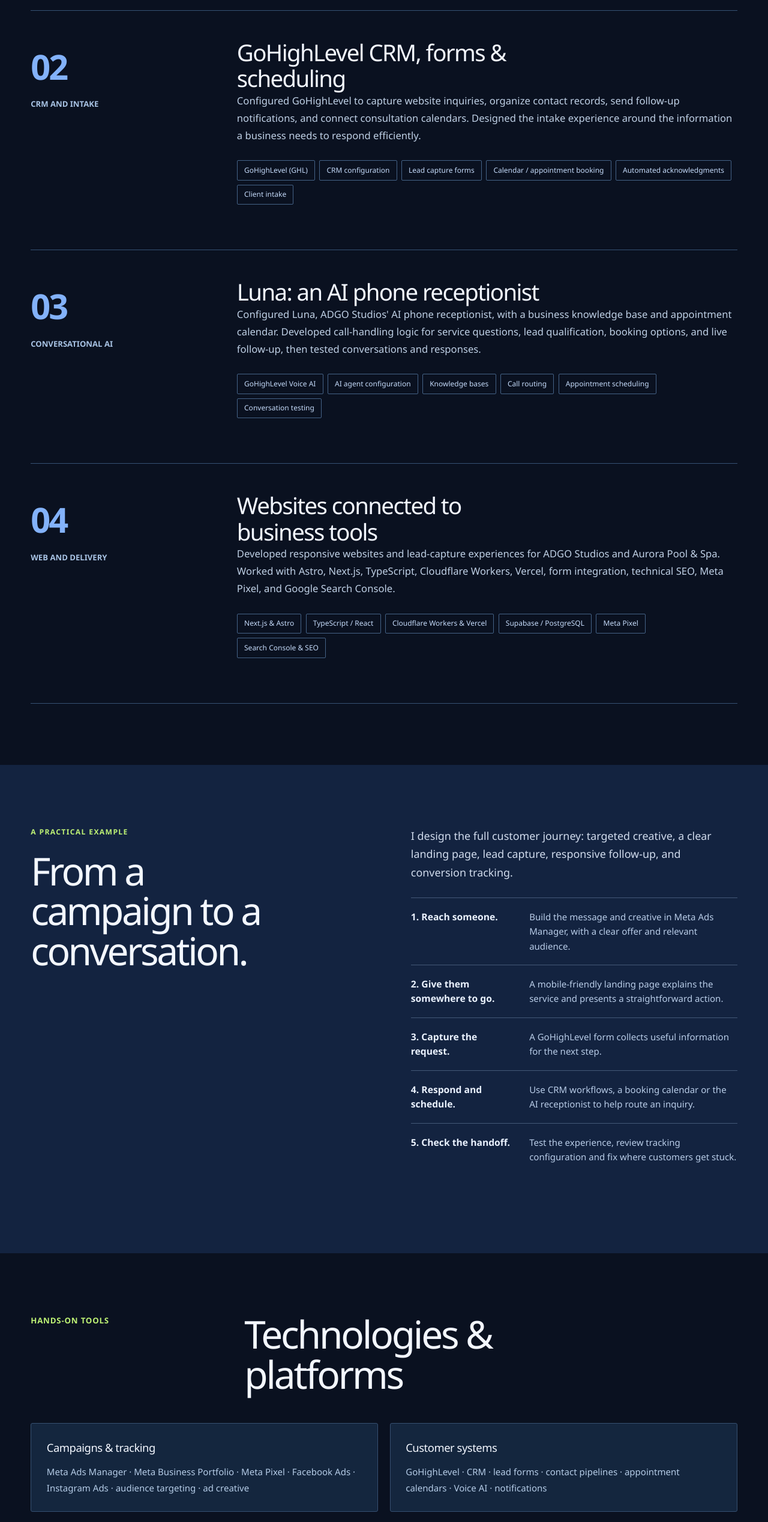
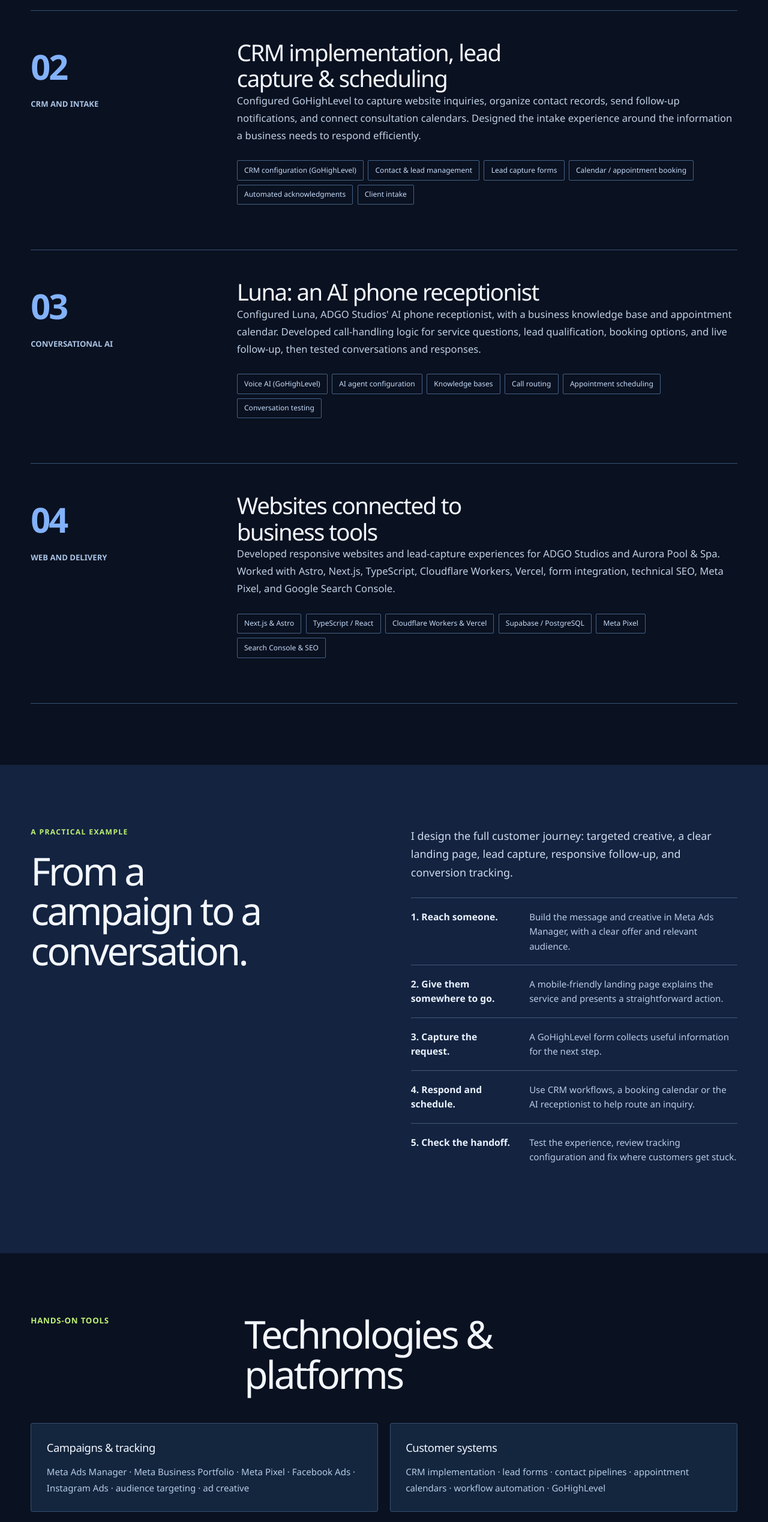
Before and after one commit to hellsangel05/portfolio-site, a Next.js app: page /ai-automation in a window 1280 px wide. Shown: the part 1574-4111 px from the top of the page at 60% size. Built offline with nearby package versions, Linux system fonts and the light colour scheme.

Commit message:
Present CRM implementation as a transferable skill

```diff
--- a/app/ai-automation/page.tsx
+++ b/app/ai-automation/page.tsx
@@ -3,20 +3,20 @@
 
 export const metadata: Metadata = {
   title: "AI & Automation | Web, CRM, Paid Media",
-  description: "Hands-on work by Angel Gonzalez across Meta Ads Manager, GoHighLevel CRM, voice AI, AI-assisted development and business workflow automation.",
+  description: "Hands-on work by Angel Gonzalez across Meta Ads Manager, CRM implementation, Voice AI, web development and customer workflow automation.",
   alternates: { canonical: "/ai-automation" },
 };
 
 const systems = [
   { number: "01", area: "Paid media", title: "Meta Ads Manager & campaign execution", detail: "Launched an English- and Spanish-language Facebook and Instagram campaign for ADGO Studios targeting businesses in the San Fernando Valley. Developed ad messaging and creatives, configured audience targeting, set up the campaign in Meta Ads Manager, and reviewed delivery.", evidence: ["Meta Ads Manager", "Facebook & Instagram advertising", "English / Spanish creative", "Audience targeting", "Campaign setup & delivery"] },
-  { number: "02", area: "CRM and intake", title: "GoHighLevel CRM, forms & scheduling", detail: "Configured GoHighLevel to capture website inquiries, organize contact records, send follow-up notifications, and connect consultation calendars. Designed the intake experience around the information a business needs to respond efficiently.", evidence: ["GoHighLevel (GHL)", "CRM configuration", "Lead capture forms", "Calendar / appointment booking", "Automated acknowledgments", "Client intake"] },
-  { number: "03", area: "Conversational AI", title: "Luna: an AI phone receptionist", detail: "Configured Luna, ADGO Studios' AI phone receptionist, with a business knowledge base and appointment calendar. Developed call-handling logic for service questions, lead qualification, booking options, and live follow-up, then tested conversations and responses.", evidence: ["GoHighLevel Voice AI", "AI agent configuration", "Knowledge bases", "Call routing", "Appointment scheduling", "Conversation testing"] },
+  { number: "02", area: "CRM and intake", title: "CRM implementation, lead capture & scheduling", detail: "Configured GoHighLevel to capture website inquiries, organize contact records, send follow-up notifications, and connect consultation calendars. Designed the intake experience around the information a business needs to respond efficiently.", evidence: ["CRM configuration (GoHighLevel)", "Contact & lead management", "Lead capture forms", "Calendar / appointment booking", "Automated acknowledgments", "Client intake"] },
+  { number: "03", area: "Conversational AI", title: "Luna: an AI phone receptionist", detail: "Configured Luna, ADGO Studios' AI phone receptionist, with a business knowledge base and appointment calendar. Developed call-handling logic for service questions, lead qualification, booking options, and live follow-up, then tested conversations and responses.", evidence: ["Voice AI (GoHighLevel)", "AI agent configuration", "Knowledge bases", "Call routing", "Appointment scheduling", "Conversation testing"] },
   { number: "04", area: "Web and delivery", title: "Websites connected to business tools", detail: "Developed responsive websites and lead-capture experiences for ADGO Studios and Aurora Pool & Spa. Worked with Astro, Next.js, TypeScript, Cloudflare Workers, Vercel, form integration, technical SEO, Meta Pixel, and Google Search Console.", evidence: ["Next.js & Astro", "TypeScript / React", "Cloudflare Workers & Vercel", "Supabase / PostgreSQL", "Meta Pixel", "Search Console & SEO"] },
 ];
 
 const toolkit = [
   ["Campaigns & tracking", "Meta Ads Manager · Meta Business Portfolio · Meta Pixel · Facebook Ads · Instagram Ads · audience targeting · ad creative"],
-  ["Customer systems", "GoHighLevel · CRM · lead forms · contact pipelines · appointment calendars · Voice AI · notifications"],
+  ["Customer systems", "CRM implementation · lead forms · contact pipelines · appointment calendars · workflow automation · GoHighLevel"],
   ["AI & development", "Claude · ChatGPT · AI-assisted coding · prompt development · API integrations · JavaScript · TypeScript · Python"],
   ["Web & deployment", "Next.js · React · Astro · Supabase · PostgreSQL · Vercel · Cloudflare Workers · GitHub · technical SEO"],
 ];
```
